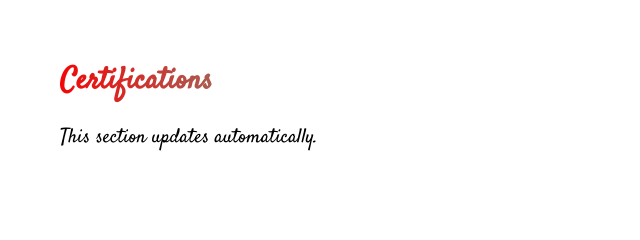
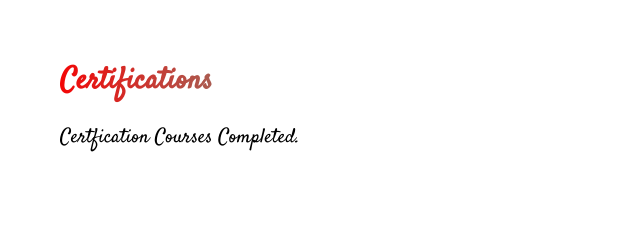
Before and after one commit to VishwaN-ECE/portfolio, a plain HTML site: page index.html in a window 1280 px wide. Shown: the part 3240-3480 px from the top of the page, 0-640 px from the left. Drawn offline with nearby package versions, Linux system fonts and the light colour scheme; no server answers.

Commit message:
Update index.html

```diff
--- a/index.html
+++ b/index.html
@@ -85,7 +85,7 @@
 <!-- CERTIFICATIONS -->
 <section id="certifications" class="section certifications">
     <h2 class="gradient-text">Certifications</h2>
-    <p class="small-note">This section updates automatically.</p>
+    <p class="small-note">Certfication Courses Completed.</p>
 
     <div id="cert-list" class="cert-list">
         <!-- Dynamic -->
```
